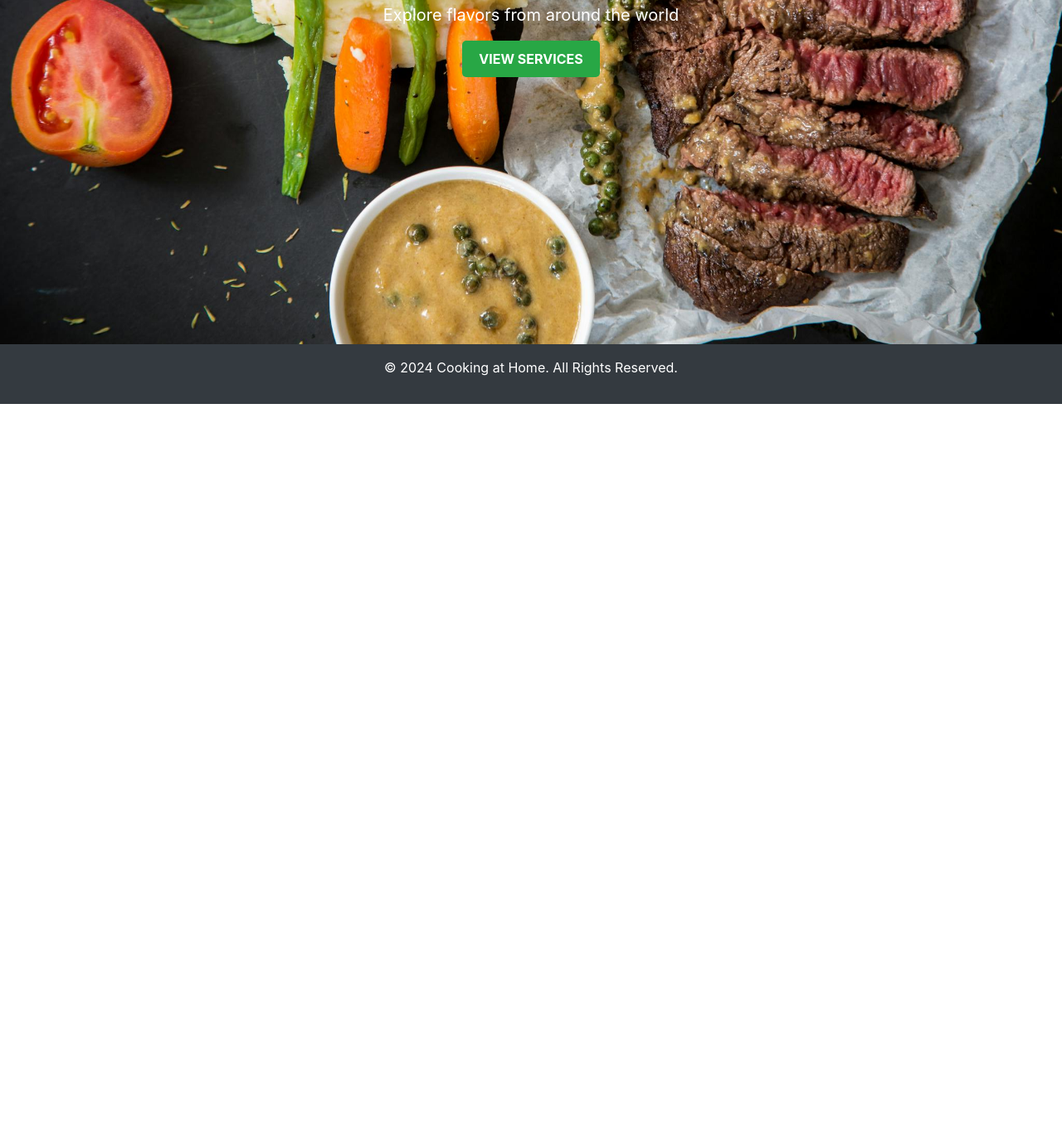
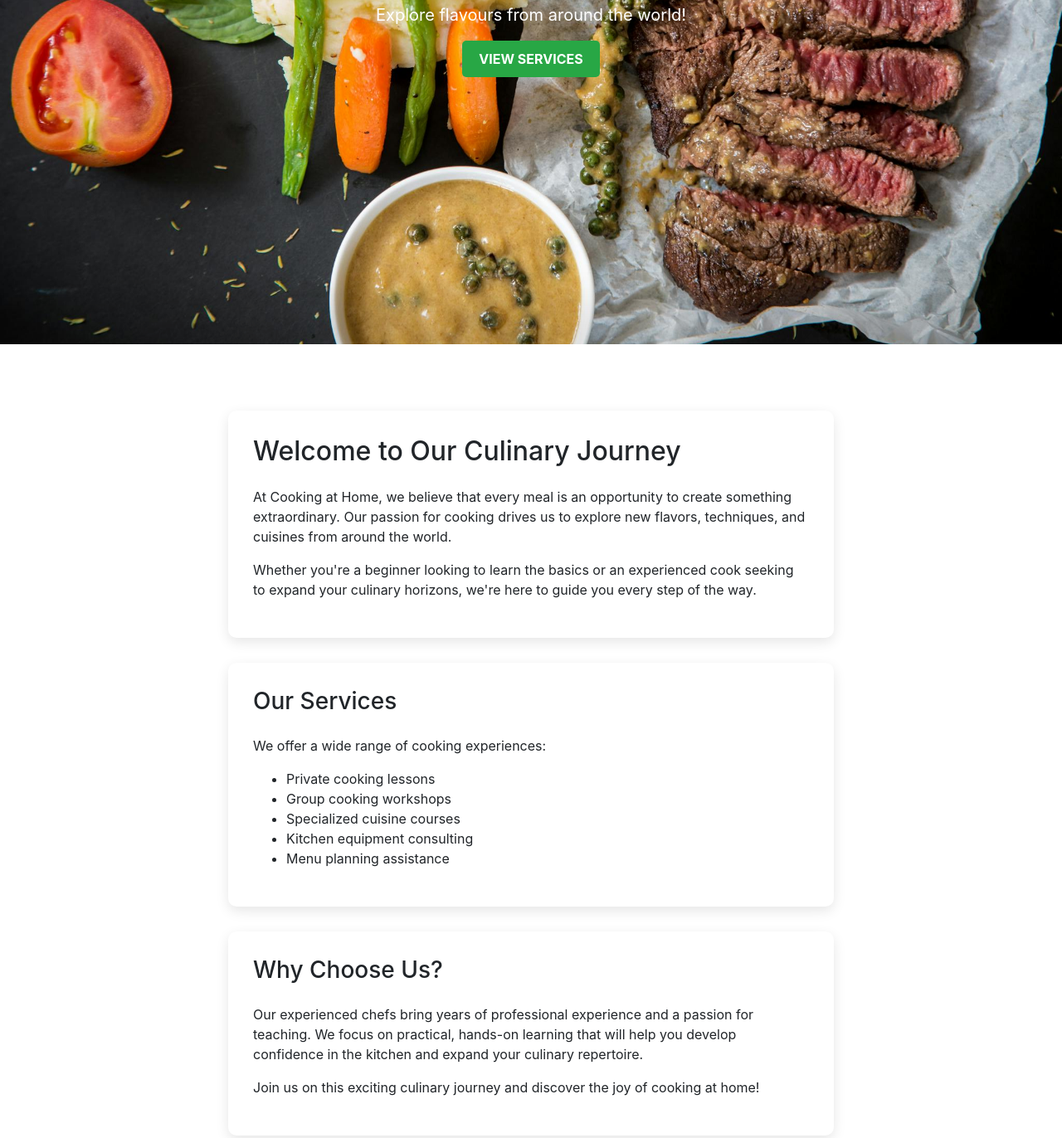
Before and after one commit to Nikkikoksik/COSC219Project, a plain HTML site: page index.html in a window 1280 px wide. Shown: the part 447-1819 px from the top of the page at 83% size. Before the commit the page ends 934 px from the top, so only its background shows below. Drawn offline with nearby package versions, Linux system fonts and the light colour scheme.

Commit message:
dherdhredgreheh

```diff
--- a/index.html
+++ b/index.html
@@ -40,10 +40,42 @@
 
     <!-- Hero Section -->
     <div class="hero">
-        <h1>Delicious discoveries</h1>
-        <p>Explore flavors from around the world</p>
+        <h1>Delicious Recipes</h1>
+        <p>Explore flavours from around the world!</p>
         <a href="#" class="btn-green">View Services</a>
     </div>
+
+
+      <!-- Content Section -->
+      <section class="content-section">
+        <div class="container">
+            <div class="row">
+                <div class="col-md-8 offset-md-2">
+                    <div class="content-card">
+                        <h2 class="mb-4">Welcome to Our Culinary Journey</h2>
+                        <p>At Cooking at Home, we believe that every meal is an opportunity to create something extraordinary. Our passion for cooking drives us to explore new flavors, techniques, and cuisines from around the world.</p>
+                        <p>Whether you're a beginner looking to learn the basics or an experienced cook seeking to expand your culinary horizons, we're here to guide you every step of the way.</p>
+                    </div>
+                    <div class="content-card">
+                        <h3 class="mb-4">Our Services</h3>
+                        <p>We offer a wide range of cooking experiences:</p>
+                        <ul>
+                            <li>Private cooking lessons</li>
+                            <li>Group cooking workshops</li>
+                            <li>Specialized cuisine courses</li>
+                            <li>Kitchen equipment consulting</li>
+                            <li>Menu planning assistance</li>
+                        </ul>
+                    </div>
+                    <div class="content-card">
+                        <h3 class="mb-4">Why Choose Us?</h3>
+                        <p>Our experienced chefs bring years of professional experience and a passion for teaching. We focus on practical, hands-on learning that will help you develop confidence in the kitchen and expand your culinary repertoire.</p>
+                        <p>Join us on this exciting culinary journey and discover the joy of cooking at home!</p>
+                    </div>
+                </div>
+            </div>
+        </div>
+    </section>
 
     <!-- Footer -->
     <footer class="bg-dark text-white text-center py-3">
--- a/styles.css
+++ b/styles.css
@@ -1,6 +1,6 @@
  /* Custom Styles */
  .hero {
-    background-image: url('/backgroundImage.jpg'); /* Replace with your own image */
+    background-image: url('/backgroundImage.jpg');
     background-size: cover;
     background-position: center;
     height: 100vh;
@@ -34,3 +34,18 @@
     font-weight: bold;
     font-size: 1.5rem;
 }
+
+.content-section {
+    background-color: white;
+    padding: 80px 0;
+    position: relative;
+    box-shadow: 0 -50px 50px rgba(0,0,0,0.1);
+}
+
+.content-card {
+    background-color: white;
+    border-radius: 10px;
+    padding: 30px;
+    margin-bottom: 30px;
+    box-shadow: 0 5px 15px rgba(0,0,0,0.1);
+}
```
